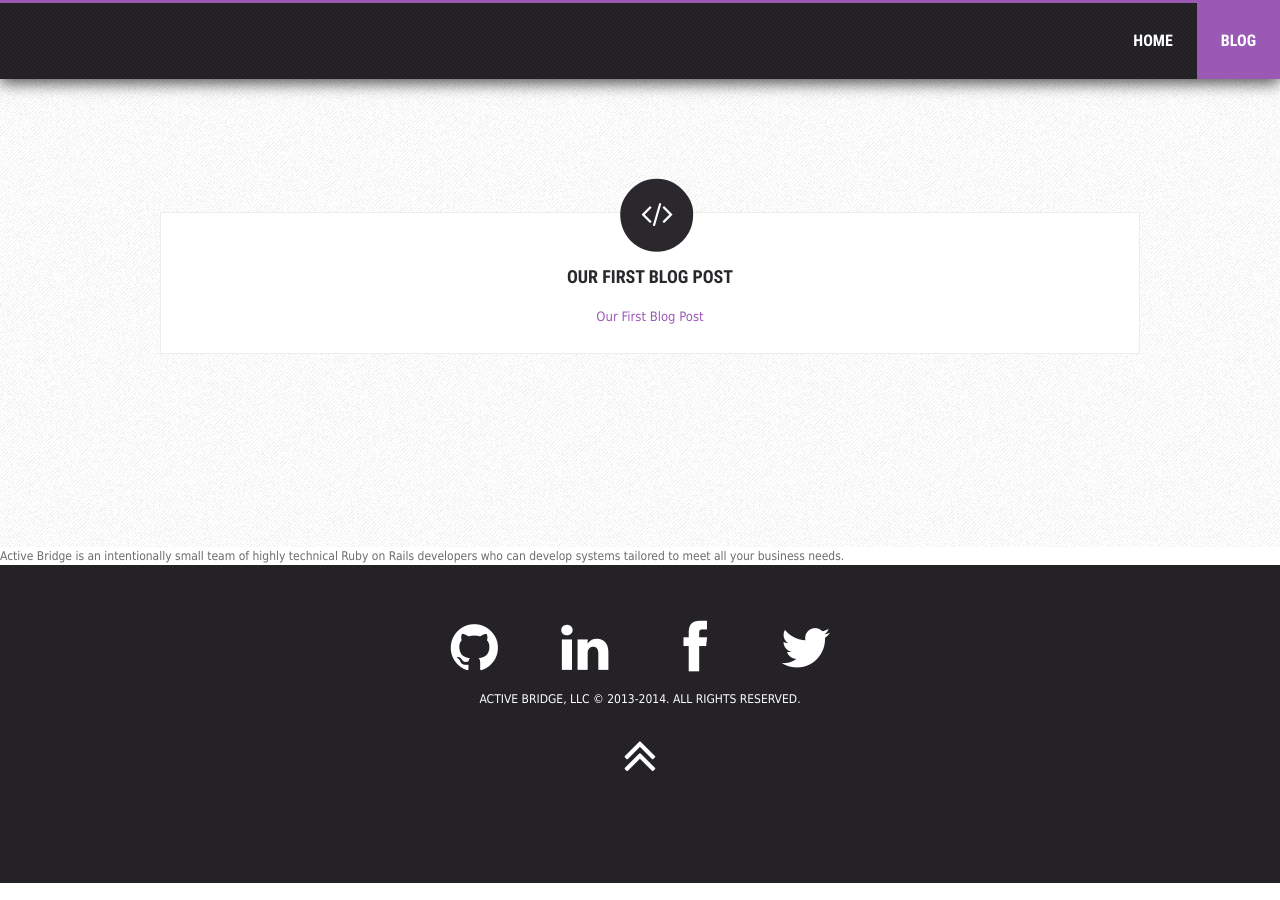
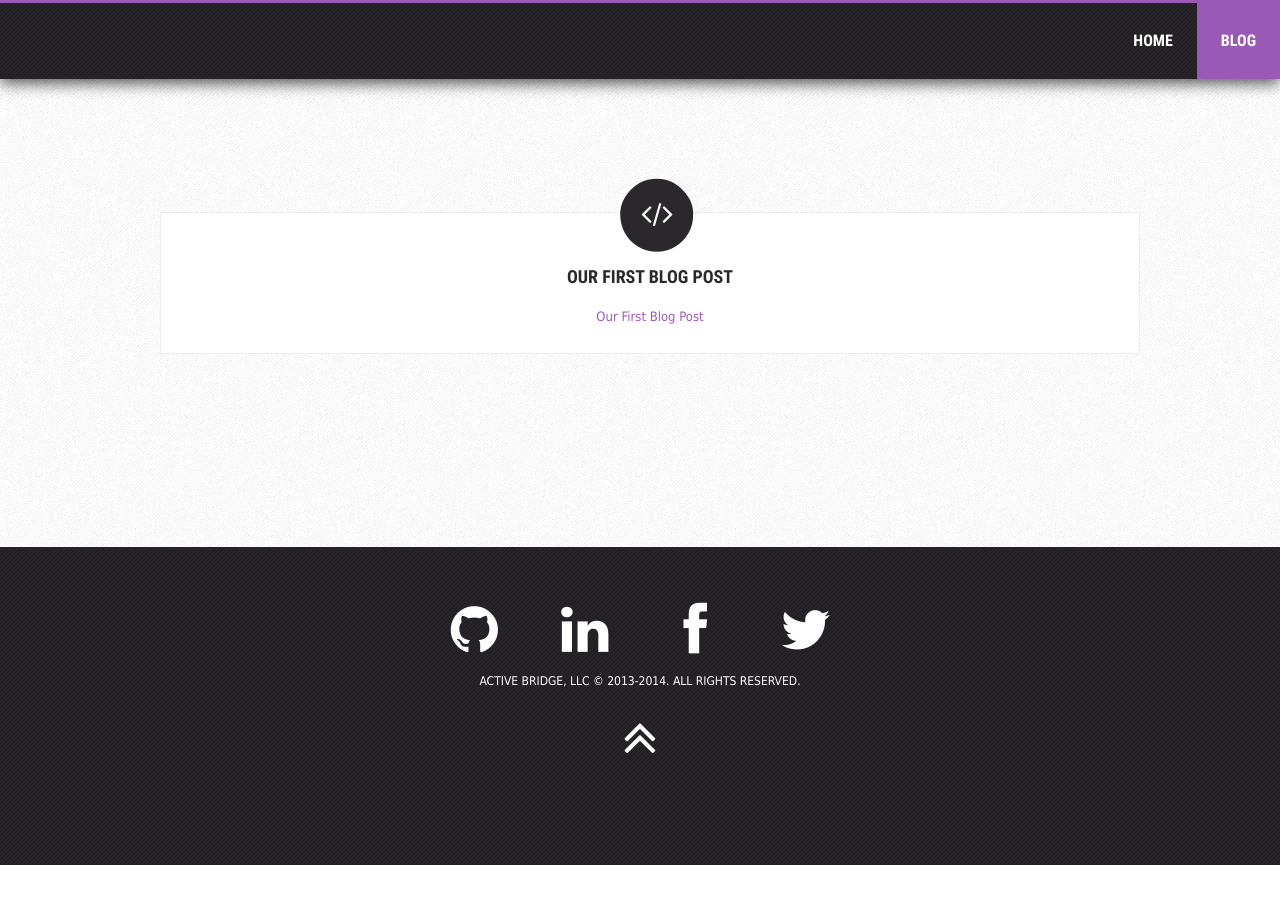
Before and after one commit to activebridge/old.activebridge.github.io, a Jekyll site: the page built from blog.html, in a window 1280 px wide. Built offline with Jekyll 4.4.1, drawn with Linux system fonts in a browser that asks for light colours.

Commit message:
Refactor layouts

```diff
--- a/_layouts/app.html
+++ b/_layouts/app.html
@@ -7,10 +7,18 @@
     <title>Active Bridge</title>
     <meta content='index,follow,noodp,noydir' name='robots'>
     <meta content='Active Bridge, LLC' name='author'>
-    <meta name='keywords' content="{{site.keywords | join: ','}}"/>
+    {% if page.description %}
+    <meta name='description' content="{{page.description}}"/>
+    {% else %}
     <meta name='description' content="{{site.description}}"/>
+    {% endif %}
+    {% if page.categories %}
+    <meta name='keywords' content="{{page.tags | join: ', '}}"/>
+    {% else %}
+    <meta name='keywords' content="{{site.keywords | join: ', '}}"/>
+    {% endif %}
     <meta content='1AeEQ7FZFB4K7URidlmD2UP6z9pzq5HMUACZOhVRbpA' name='google-site-verification'>
-    <link href='images/favicon.ico' rel='shortcut icon' type='image/x-icon'>
+    <link href='/../images/favicon.ico' rel='shortcut icon' type='image/x-icon'>
     <link async rel="stylesheet" href='/css/app.css'>
   </head>
   <body>
--- a/_layouts/blog.html
+++ b/_layouts/blog.html
@@ -1,20 +1,8 @@
-<!DOCTYPE html>
-<html class='csstransforms no-csstransforms3d csstransitions'>
-  <head>
-    <meta content='text/html; charset=UTF-8' http-equiv='Content-Type'>
-    <meta content='width=device-width, initial-scale = 1, maximum-scale = 1' name='viewport'>
-    <meta charset='utf-8'>
-    <title>Active Bridge</title>
-    <meta content='index,follow,noodp,noydir' name='robots'>
-    <meta content='' name='author'>
-    <meta content='ActiveBrdige, Web application development, Ruby on Rails development, Ruby on Rails Development Team, Active Bridge' name='keywords'>
-    <meta content='Active Bridge is an intentionally small team of highly technical Ruby on Rails developers who can develop systems tailored to meet all your business needs.' name='description'>
-    <meta content='1AeEQ7FZFB4K7URidlmD2UP6z9pzq5HMUACZOhVRbpA' name='google-site-verification'>
-    <link href='images/favicon.ico' rel='shortcut icon' type='image/x-icon'>
-    <link async rel="stylesheet" href='/css/app.css'>
-  </head>
-  <body>
-    <div class='menu'>
+---
+layout: app
+---
+
+<div class='menu fixed'>
   <ul class='navigation right'>
     <li><a href='/'>Home</a></li>
     <li class='active'><a href='/blog'>Blog</a></li>
@@ -25,7 +13,3 @@
     <div class='container clearfix'>{{ content }}</div>
   </div>
 </div>
-    {{ site.description }}
-    {% include footer.html %}
-  </body>
-</html>
--- a/_sass/base.scss
+++ b/_sass/base.scss
@@ -349,3 +349,10 @@
 * html .clearfix,*:first-child+html .clearfix {
   zoom: 1;
 }
+
+.post-body {
+  position: relative;
+  padding: 40px;
+  border: 1px solid #ededed;
+  background: #ffffff;
+}
--- a/_sass/services.scss
+++ b/_sass/services.scss
@@ -30,6 +30,15 @@
     margin: 0px auto;
     text-align: center;
   }
+  &:hover {
+    -webkit-transform: scale(1.2);
+    transform: scale(1.2);
+    p { color: #ffffff; }
+    .base { color: #9b59b6; }
+    .border { color: white; }
+  }
+}
+
 .icon-stack {
   position: absolute;
   top: -40px;
@@ -52,11 +61,3 @@
   }
   .small-icon { padding: 11px 0 0 12px; }
 }
-  &:hover {
-    -webkit-transform: scale(1.2);
-    transform: scale(1.2);
-    p { color: #ffffff; }
-    .base { color: #9b59b6; }
-    .border { color: white; }
-  }
-}
--- a/js/app.js
+++ b/js/app.js
@@ -4,10 +4,20 @@
 body = document.body,
 nav = document.getElementById('navigation'),
 menu = document.getElementById('nav'),
-links = menu.getElementsByTagName('li');
-nav.classList.remove('fixed');
-slides = document.getElementsByClassName('slide')
-var position = nav.offsetTop;
+slides = document.getElementsByClassName('slide');
+if (nav){
+  var position = nav.offsetTop;
+  window.onscroll = navigate;
+
+}
+if (menu) {
+  var links = menu.getElementsByTagName('li');
+  var buttons = menu.getElementsByTagName('a');
+
+  for(i = 0; i < buttons.length; i++) {
+    buttons[i].addEventListener('click', bindScrollTo);
+  }
+}
 
 function navigate(){
   var trigered = false;
@@ -62,15 +72,7 @@
   setTimeout(function(){ location.hash = hash }, 500)
 }
 
-window.onscroll = navigate;
-
-var id, buttons = document.getElementsByClassName('button');
-
-for(i = 0; i < buttons.length; i++) {
-  buttons[i].addEventListener('click', bindScrollTo);
-}
-
-buttons = menu.getElementsByTagName('a');
+buttons = document.getElementsByClassName('button');
 
 for(i = 0; i < buttons.length; i++) {
   buttons[i].addEventListener('click', bindScrollTo);
```
Also changed, not shown: _layouts/post.html (added, +13 -0 lines). Lines whose indentation alone changed are shown as unchanged.
